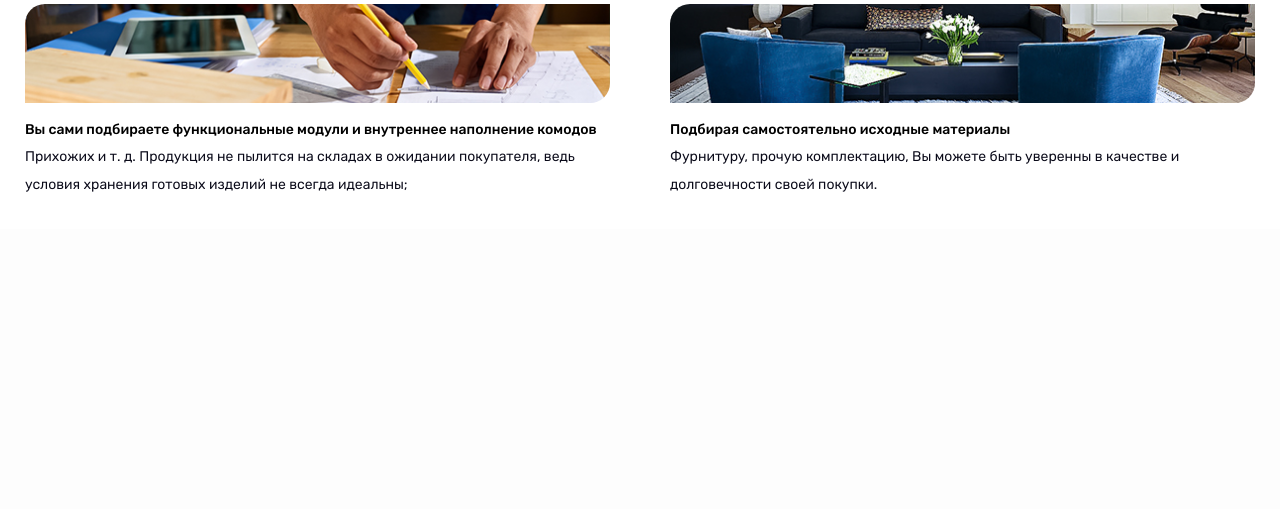
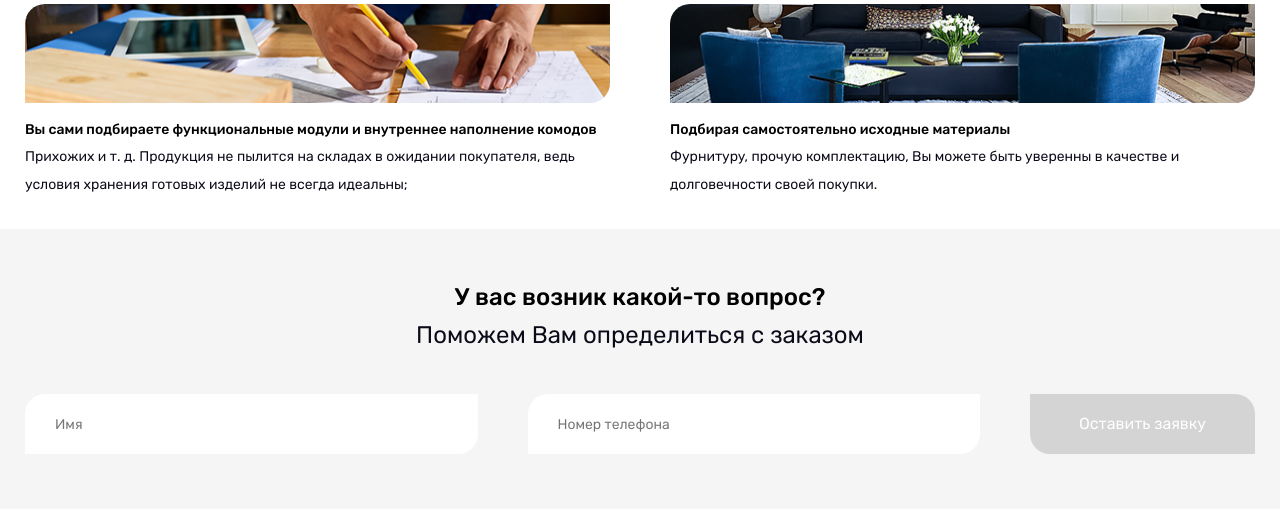
Before and after one commit to acr0matic/stick-home-mebel, a PHP site: page / in a window 1280 px wide. Shown: the part 3561-4070 px from the top of the page. Before the commit the page ends 3753 px from the top, so only its background shows below. Run offline with PHP 8.4, Linux system fonts and the light colour scheme; style sheets or scripts are compiled from the project's sources.

Commit message:
Сверстана "обратная связь"

```diff
--- a/src/index.html
+++ b/src/index.html
@@ -404,7 +404,26 @@
           <!-- /.column -->
         </div>
         <!-- /.row -->
+      </div>
+      <!-- /.container -->
+    </section>
 
+    <section id="callback">
+      <div class="container">
+        <div class="callback">
+          <div class="callback-title">
+            <h2 class="callback-title__heading">У вас возник какой-то вопрос?</h2>
+            <span class="callback-title__text">Поможем Вам определиться с заказом</span>
+          </div>
+          <!-- /.callback-title -->
+
+          <form action="" class="callback-form">
+            <input class="input input-form border-br-tl" type="text" placeholder="Имя">
+            <input class="input input-form border-br-tl" type="text" placeholder="Номер телефона">
+            <button disabled class="button border-bl-tr" type="button">Оставить заявку</button>
+          </form>
+        </div>
+        <!-- /.callback -->
       </div>
       <!-- /.container -->
     </section>
--- a/src/scss/abstracts/_variables.scss
+++ b/src/scss/abstracts/_variables.scss
@@ -5,6 +5,7 @@
 /* ----------------- ОБЩЕЕ */
 // Максимальная ширина контейнера
 $container-max-width: 1230px;
+$section-padding: 55px;
 
 // Значения для послойного наложения
 $z-index-main: 1;
--- a/src/scss/base/_base.scss
+++ b/src/scss/base/_base.scss
@@ -21,7 +21,7 @@ html {
 }
 
 section:not(:first-child) {
-  padding-top: 55px;
+  padding-top: $section-padding;
 }
 
 a {
--- a/src/scss/components/_button.scss
+++ b/src/scss/components/_button.scss
@@ -9,34 +9,48 @@
   outline: none;
   border: none;
   cursor: pointer;
-}
+  transition: all 0.15s ease;
 
-.button-primary {
+  &-primary {
     color: $text-white;
     background-color: $button-primary;
-
-  transition: background-color 0.15s ease;
 
     &:hover {
       background-color: $button-primary-hover;
     }
   }
 
-.button-secondary {
+  &-secondary {
     color: $text-white;
     background-color: transparent;
 
     border: 1px solid $button-secondary;
-  transition: color 0.15s ease;
 
     &:hover {
       color: $text-green;
     }
   }
 
-.button-form {
+  &-form {
     border: 1px solid $button-form;
 
     color: $text-gray;
     background-color: $palette-white;
   }
+
+  &:disabled {
+    background-color: $button-disabled;
+    color: $text-white;
+
+    cursor: default;
+  }
+
+  &-active {
+    background-color: $button-primary;
+    color: $text-white;
+
+    &:hover {
+      background-color: $button-primary-hover;
+    }
+  }
+}
--- a/src/scss/components/_input.scss
+++ b/src/scss/components/_input.scss
@@ -8,6 +8,12 @@
 
   transition: border 0.3s ease;
 
+  &-form {
+    border: none;
+    color: $text-gray;
+    font-size: $font-size-8;
+  }
+
   &-error {
     border: 1px solid $input-error;
   }
--- /dev/null
+++ b/src/scss/layout/_callback.scss
@@ -0,0 +1,41 @@
+#callback {
+  background-color: $palette-grey;
+
+  padding-bottom: $section-padding;
+
+  .callback {
+    flex-direction: column;
+  }
+}
+
+.callback {
+  &-title {
+    width: 100%;
+
+    text-align: center;
+    &__heading {
+      font-size: $font-size-4;
+      font-weight: $weight-medium;
+      margin-bottom: 10px;
+    }
+
+    &__text {
+      color: $text-black;
+      font-size: $font-size-4;
+    }
+  }
+
+  &-form {
+    display: flex;
+    align-items: center;
+    justify-content: space-between;
+
+    width: 100%;
+    margin-top: 45px;
+
+    .input {
+      flex-grow: 1;
+      margin-right: 50px;
+    }
+  }
+}
--- a/src/scss/main.scss
+++ b/src/scss/main.scss
@@ -28,6 +28,7 @@
   'layout/photo-gallery',
   'layout/materials',
   'layout/advantages',
+  'layout/callback',
   'layout/footer';
 
 // 5. Подключение стилей компонентов
```
Lines whose indentation alone changed are shown as unchanged.
